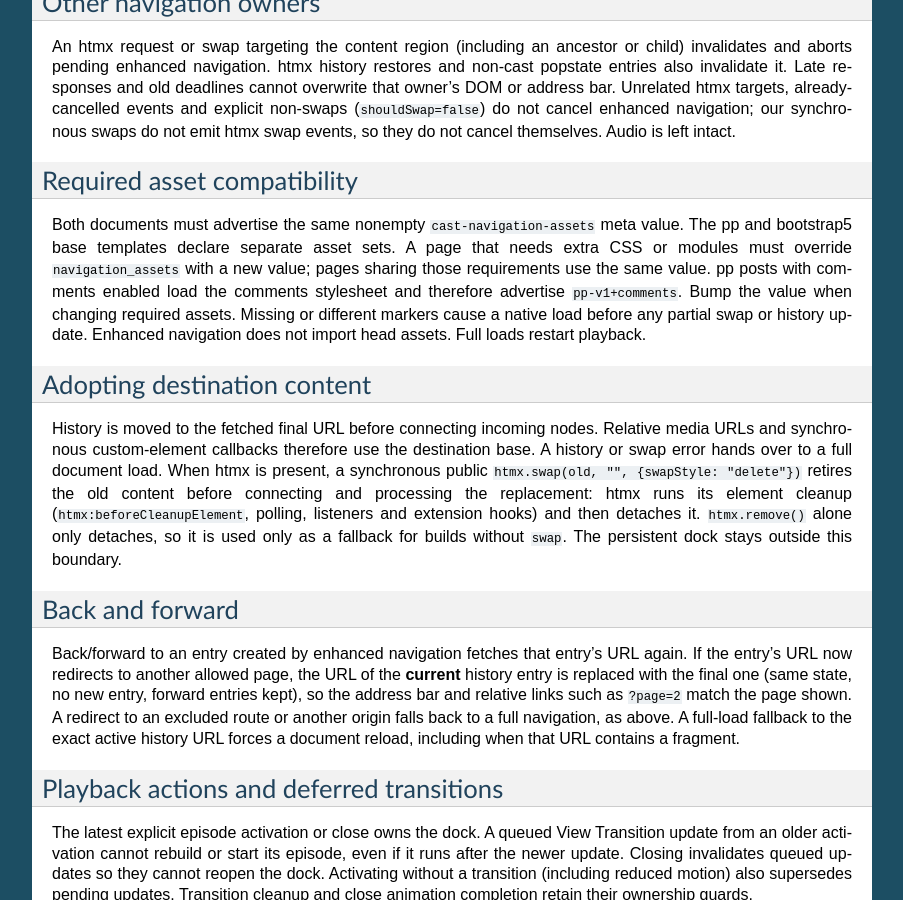
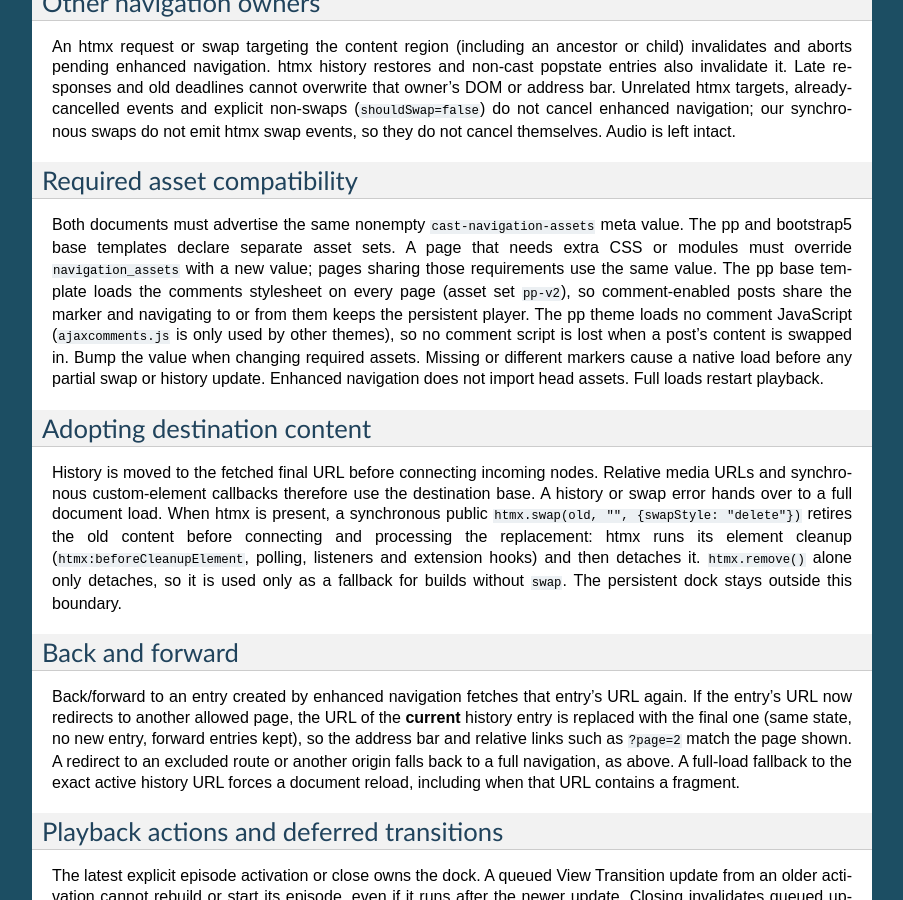
Before and after one commit to ephes/python-podcast, a Sphinx documentation site: the page built from docs/enhanced_navigation.rst, in a window 1280 px wide and 900 px high, scrolled down 1164 px. Shown: the whole window, without its empty margins (198-1101 px from the left). Built offline with Sphinx 7.4.7, drawn with Linux system fonts in a browser that asks for light colours.

Commit message:
Load the comments stylesheet on every pp page so enhanced navigation keeps the persistent player

```diff
--- a/CHANGELOG.rst
+++ b/CHANGELOG.rst
@@ -8,6 +8,10 @@ Unreleased
   switching episodes correctly aborts the retired player's response body. Keep
   both response orders, exact fetch counts and current-episode cue assertions;
   add a browser-free regression for successful, aborted and invalid JSON bodies.
+* Load the comments stylesheet on every pp page (navigation asset set
+  ``pp-v2``) instead of giving comment-enabled posts their own ``pp-v1+comments``
+  set: that marker forced a full page load when navigating from such a post,
+  which stopped the persistent player in the pp theme.
 * Stage and recover the generated asset set on handled publication failures.
 * Bound asynchronous player readiness and retire stale waits on switch/close;
   expose an explicit playback retry after expiry.
--- a/docs/enhanced_navigation.rst
+++ b/docs/enhanced_navigation.rst
@@ -85,9 +85,12 @@ Required asset compatibility
 Both documents must advertise the same nonempty ``cast-navigation-assets`` meta
 value. The pp and bootstrap5 base templates declare separate asset sets. A page
 that needs extra CSS or modules must override ``navigation_assets`` with a new
-value; pages sharing those requirements use the same value. pp posts with
-comments enabled load the comments stylesheet and therefore advertise
-``pp-v1+comments``. Bump the value when
+value; pages sharing those requirements use the same value. The pp base
+template loads the comments stylesheet on every page (asset set ``pp-v2``), so
+comment-enabled posts share the marker and navigating to or from them keeps the
+persistent player. The pp theme loads no comment JavaScript (``ajaxcomments.js``
+is only used by other themes), so no comment script is lost when a post's content
+is swapped in. Bump the value when
 changing required assets. Missing or different markers cause a native load
 before any partial swap or history update. Enhanced navigation does not import
 head assets. Full loads restart playback.
```
Also changed, not shown: 3 other files.
